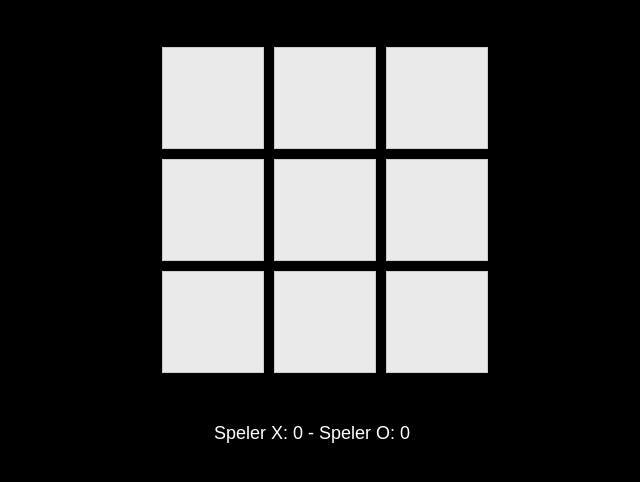
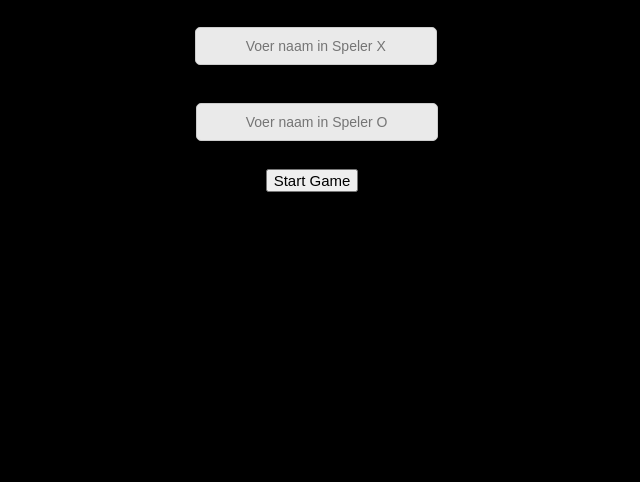
Before and after one commit to Mohammed-6002/project-2, a plain HTML site: page index.html in a window 1280 px wide. Both pictures are taken after a click on the button "Speler vs Speler". Shown: the part 60-542 px from the top of the page, without its empty margins (328-968 px from the left). Drawn offline with Linux system fonts and the light colour scheme.

Commit message:
gjdhdtudtu

```diff
--- a/css/style.css
+++ b/css/style.css
@@ -51,7 +51,7 @@ h1 {
   display: grid;
   grid-template-columns: repeat(3, 1fr);
   gap: 10px;
-  width: 300px;
+  width: 320px;
   margin: 50px auto;
 }
 
@@ -97,3 +97,21 @@ h1 {
 .winner-message {
   margin-top: 20px;
 }
+
+input {
+  padding: 10px 20px;
+  font-size: 14px;
+  margin: 10px;
+  margin-left: -100px;
+  background-color: var(--cell-background-color);
+  border: 1px solid var(--cell-border);
+  color: var(--white-color);
+  border-radius: 5px;
+  width: 200px;
+  text-align: center;
+  display: inline-block;
+}
+
+.start-game-button {
+  font-size: 15px;
+}
--- a/index.html
+++ b/index.html
@@ -15,6 +15,17 @@
     <button class="gamemode-button" data-mode="computer">Speler vs Computer</button>
   </div>
 
+  <div class="player-names hidden">
+    <label for="playerX">Naam Speler X:</label>
+    <input type="text" id="playerX" placeholder="Voer naam in Speler X"><br><br>
+
+    <label for="playerO">Naam Speler O:</label>
+    <input type="text" id="playerO" placeholder="Voer naam in Speler O"><br><br>
+
+    <button class="start-game-button">Start Game</button>
+  </div>
+
+
   <div class="board hidden">
     <div class="cell" data-index="0"></div>
     <div class="cell" data-index="1"></div>
@@ -28,7 +39,8 @@
   </div>
 
   <div class="scoreboard hidden">
-    <p>Speler X: <span id="scoreX">0</span> - Speler O: <span id="scoreO">0</span></p>
+    <p id="scoreboard-playerX">Speler X: <span id="scoreX">0</span></p>
+    <p id="scoreboard-playerO">Speler O: <span id="scoreO">0</span></p>
   </div>
 
   <div class="winner-message hidden">
--- a/js/main.js
+++ b/js/main.js
@@ -6,10 +6,19 @@ const scoreX = document.querySelector("#scoreX");
 const scoreO = document.querySelector("#scoreO");
 const gamemodeButtons = document.querySelectorAll(".gamemode-button");
 
+const playerXNameInput = document.querySelector("#playerX");
+const playerONameInput = document.querySelector("#playerO");
+const startGameButton = document.querySelector(".start-game-button");
+const playerNamesSection = document.querySelector(".player-names");
+
 let currentPlayer = "X";
 let boardState = Array(9).fill(null);
 let score = { X: 0, O: 0 };
 let gamemode = "";
+let playerNames = {
+  X: "Speler X",
+  O: "Speler O"
+};
 
 const winningCombinations = [
   [0, 1, 2],
@@ -19,7 +28,7 @@ const winningCombinations = [
   [1, 4, 7],
   [2, 5, 8],
   [0, 4, 8],
-  [2, 4, 6],
+  [2, 4, 6]
 ];
 
 function checkWinner() {
@@ -35,7 +44,6 @@ function isDraw() {
 
 function handleClick(event) {
   const index = event.target.dataset.index;
-
   if (boardState[index] === null && winnerMessage.classList.contains("hidden") && score.X < 5 && score.O < 5) {
     boardState[index] = currentPlayer;
     event.target.textContent = currentPlayer;
@@ -44,11 +52,11 @@ function handleClick(event) {
     if (checkWinner()) {
       score[currentPlayer]++;
       updateScoreboard();
-      winnerText.textContent = `Speler ${currentPlayer} wint deze ronde!`;
+      winnerText.textContent = `${playerNames[currentPlayer]} wint deze ronde!`;
       winnerMessage.classList.remove("hidden");
 
       if (score[currentPlayer] === 5) {
-        winnerText.textContent = `Speler ${currentPlayer} heeft 5 punten behaald en gewonnen!`;
+        winnerText.textContent = `${playerNames[currentPlayer]} heeft 5 punten behaald en gewonnen!`;
         nextRoundButton.textContent = "Play again";
         nextRoundButton.classList.remove("hidden");
         cells.forEach(cell => cell.removeEventListener("click", handleClick));
@@ -87,6 +95,8 @@ function computerMove() {
 function updateScoreboard() {
   scoreX.textContent = score.X;
   scoreO.textContent = score.O;
+  document.querySelector("#scoreboard-playerX").textContent = `${playerNames.X}: ${score.X}`;
+  document.querySelector("#scoreboard-playerO").textContent = `${playerNames.O}: ${score.O}`;
 }
 
 function startNextRound() {
@@ -118,17 +128,44 @@ function resetGame() {
 
 function selectGamemode(mode) {
   gamemode = mode;
+  if (mode === "player") {
+    document.querySelector(".gamemode-selection").classList.add("hidden");
+    playerNamesSection.classList.remove("hidden");
+  } else {
+    startGameForComputer();
+  }
+}
+
+function startGameForComputer() {
+  gamemode = "computer";
+  startGame();
+}
+
+function startGame() {
+  playerNames.X = playerXNameInput.value.trim() || "Speler X";
+  playerNames.O = playerONameInput.value.trim() || "Speler O";
+
   document.querySelector(".gamemode-selection").classList.add("hidden");
+  playerNamesSection.classList.add("hidden");
   document.querySelector(".board").classList.remove("hidden");
   document.querySelector(".scoreboard").classList.remove("hidden");
+
+  updateScoreboard();
+
   cells.forEach(cell => cell.addEventListener("click", handleClick));
 }
 
 nextRoundButton.classList.add("hidden");
 
 gamemodeButtons.forEach(button => {
-  button.addEventListener("click", () => selectGamemode(button.dataset.mode));
+  button.addEventListener("click", () => {
+    if (!gamemode) {
+      selectGamemode(button.dataset.mode);
+    }
+  });
 });
+
+startGameButton.addEventListener("click", startGame);
 
 nextRoundButton.addEventListener("click", function() {
   if (score.X === 5 || score.O === 5) {
```
